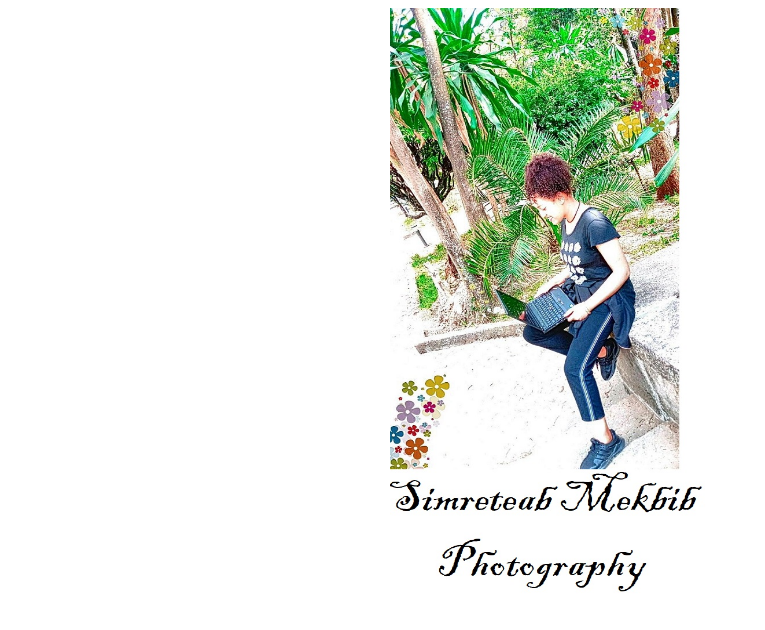
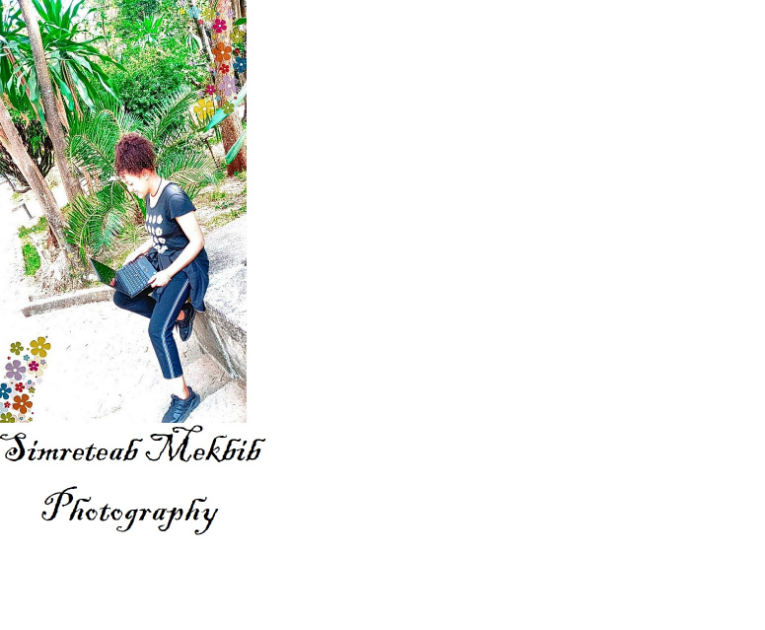
Before and after one commit to simreteabmekbib/PersonalWeb, a plain HTML site: page index.html in a window 1280 px wide. Shown: the whole page, without its empty margins (0-765 px from the left). Drawn offline with nearby package versions, Linux system fonts and the light colour scheme.

Commit message:
I use bg class to make my image always equal to screen height.

```diff
--- a/index.html
+++ b/index.html
@@ -4,9 +4,11 @@
     <meta name="viewport" content="width=device-width, initial-scale=1.0">
     <title>Simreteab / Home</title>
     <link rel="shortcut icon" type="image/png" href="./Assets/images/icon.png" sizes="114x114">
+    <link rel="stylesheet" href="./Assets/css/bootstrap.css">
 </head>
 <body>
-    <a href="Edited.HTML"><center><img src="./Assets/images/sim.jpg" alt="Personal photo" height="600" width="500"></center></a>
-
+    <div class="bg">
+    <a href="Edited.html"><img src="./Assets/images/sim.jpg" alt="Personal photo" height="550px" ></a>
+</div>
 </body>
 </html>
```
